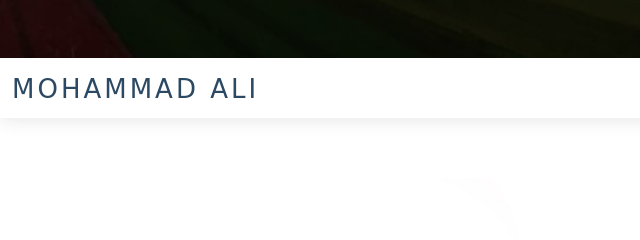
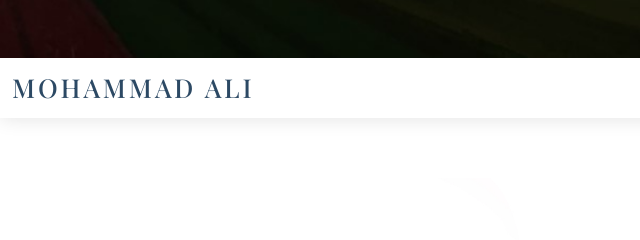
Before and after one commit to mohammad654/mohammad.ali, a website: page index.html in a window 1280 px wide. Shown: the part 342-582 px from the top of the page, 0-640 px from the left. Drawn offline with nearby package versions, Linux system fonts and the light colour scheme; a web font is replaced by a local one.

Commit message:
Update index.html

```diff
--- a/index.html
+++ b/index.html
@@ -44,7 +44,7 @@
     <div class="container d-flex align-items-center justify-content-between">
 
       <div class="logo">
-        <h1><a href="index.html"  style="font-family: cursive;">Mohammad Ali</a></h1>
+        <h1><a href="index.html"  style="font-family: "Source Sans Pro", "Arial", sans-serif;">Mohammad Ali</a></h1>
       </div>
 
       <nav id="navbar" class="navbar">
```
